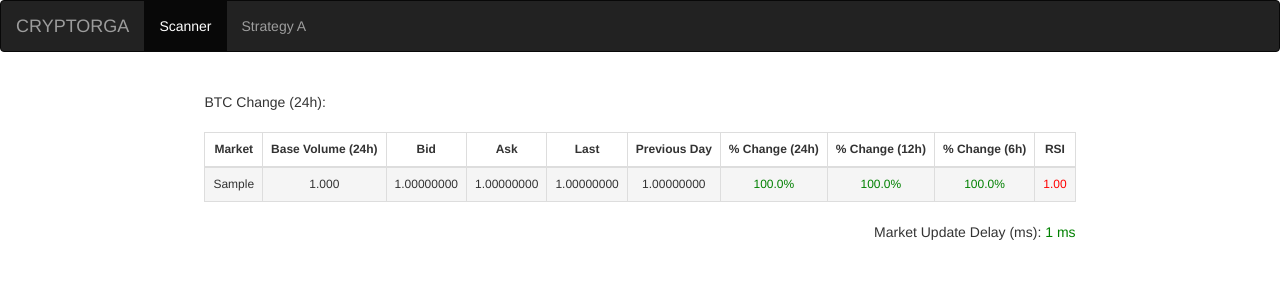
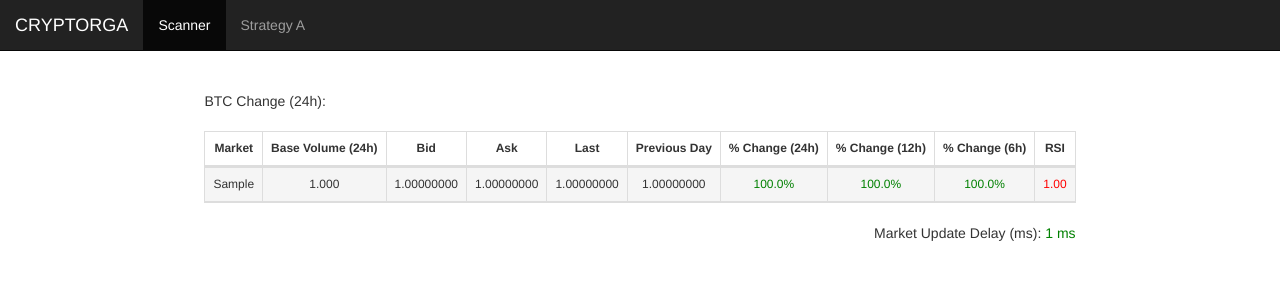
Before and after one commit to DominicOrga/Crypto-Scanner, a Django app: page /scanner/ in a window 1280 px wide. Shown: the top 300 px of the page. Run offline with Django 3.2, Linux system fonts and the light colour scheme; tables that the repository leaves empty hold one stand-in row (values such as "Sample post"); some libraries are stand-ins or nearby versions.

Commit message:
Update scanner.html

```diff
--- a/scanner/templates/header.html
+++ b/scanner/templates/header.html
@@ -15,12 +15,13 @@
 		table {
 			border-collapse: collapse;
 		}
+
 	</style>
 
 </head>
 <body>
 
-	<nav class="navbar navbar-inverse">
+	<nav class="navbar navbar-inverse navbar-static-top">
 		<div class="container-fluid">
 	    	<div class="navbar-header">
 	      		<a class="navbar-brand" href="{% url 'scanner' %}">CRYPTORGA</a>
--- a/scanner/templates/scanner/scanner.html
+++ b/scanner/templates/scanner/scanner.html
@@ -15,7 +15,7 @@
 
 			<div style="text-align: right">
 
-				<table class="table-bordered table" style="border-collapse: collapse;">
+				<table class="table-bordered table container-fluid" style="border-collapse: collapse;">
 					<thead>
 						<tr>
 							<th> Market </th>
--- a/scanner/views.py
+++ b/scanner/views.py
@@ -13,11 +13,10 @@ def load_scanner(request):
 
 
 def scan(request):
-
 	try:
 		market_group = MarketGroupModel.objects.last()
 		table = [model_to_dict(m) for m in market_group.markets.all()]
-		return JsonResponse({ 'table': table, 'creation_delay_ms': market_group.creation_delay_ms })
+		return JsonResponse({ "table": table, "creation_delay_ms": market_group.creation_delay_ms })
 
 	except MarketGroupModel.DoesNotExist:
-		JsonResponse({ 'table': {} })
+		JsonResponse({ "table": {}, "creation_delay_ms": 0 })
```
